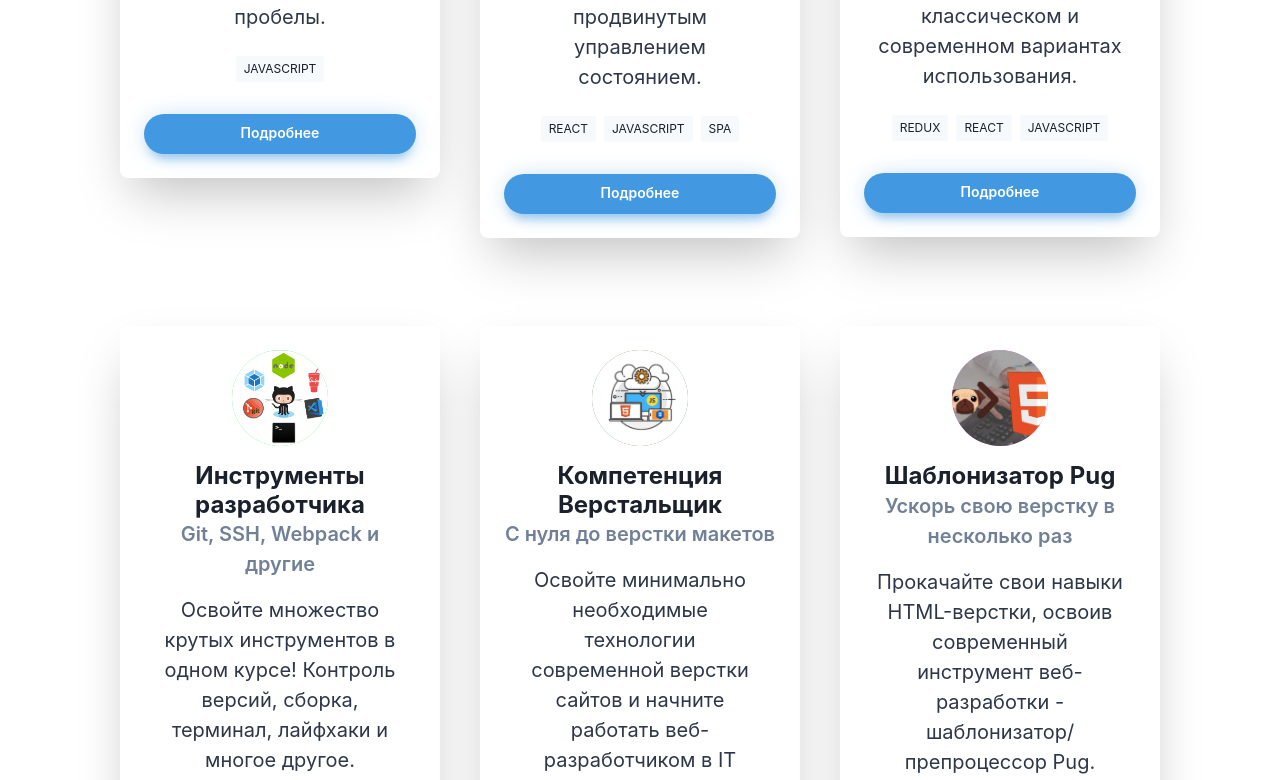
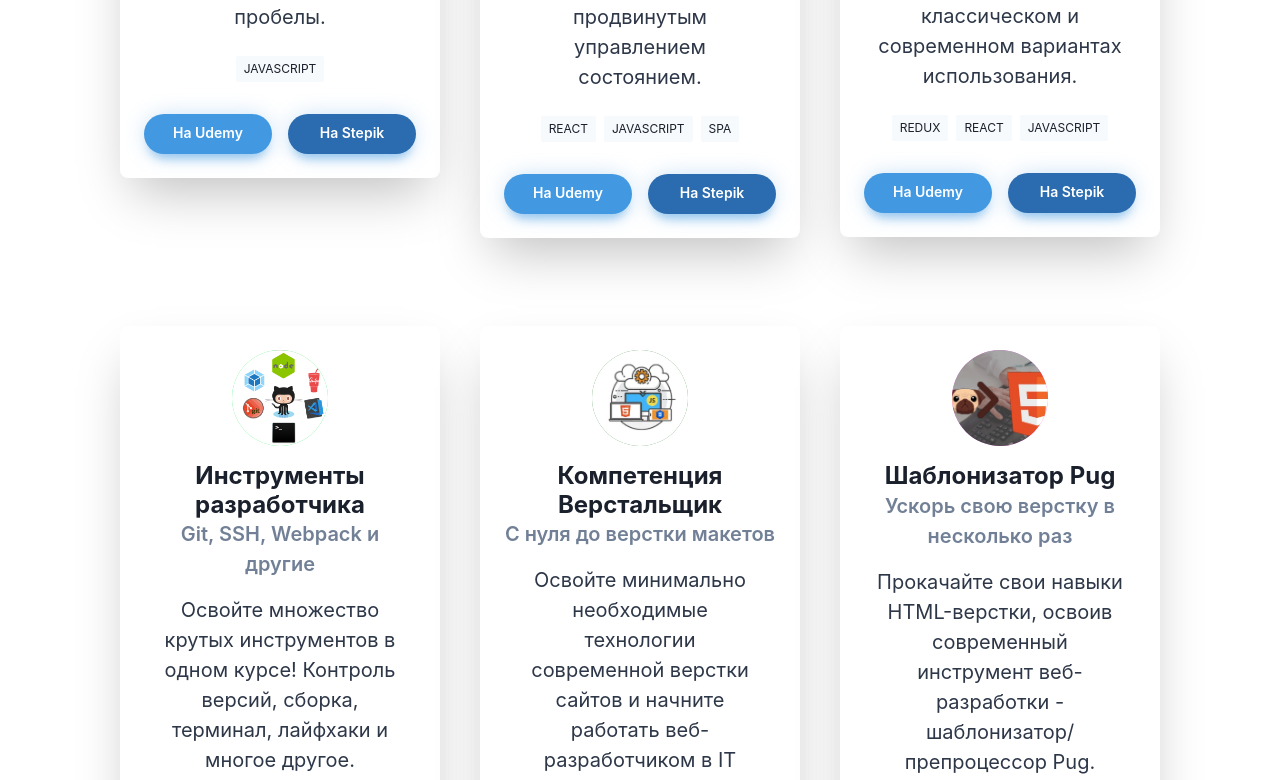
Before and after one commit to michey85/mishanep, a React (Create React App) app: page / in a window 1280 px wide. Shown: the part 1829-2609 px from the top of the page. Built offline with nearby package versions, Linux system fonts and the light colour scheme.

Commit message:
stepik links were added

```diff
--- a/src/components/Courses/Course.tsx
+++ b/src/components/Courses/Course.tsx
@@ -18,10 +18,11 @@ export interface CourseProps {
     tags: string[];
     link: string;
     poster: string;
+    stepik?: string;
 }
 
 const Course: React.FC<CourseProps> = (props) => {
-    const { title, subtitle, description, tags, link, poster } = props;
+    const { title, subtitle, description, tags, link, poster, stepik } = props;
 
     return (
         <Center py={6}>
@@ -85,8 +86,30 @@ const Course: React.FC<CourseProps> = (props) => {
                         _focus={{
                             bg: 'blue.500',
                         }}>
-                        Подробнее
+                        На Udemy
                     </Button>
+                    {stepik && (
+                        <Button
+                            flex={1}
+                            as="a"
+                            href={link}
+                            fontSize={'sm'}
+                            rounded={'full'}
+                            bg={'blue.600'}
+                            color={'white'}
+                            boxShadow={
+                                '0px 1px 25px -5px rgb(66 153 225 / 48%), 0 10px 10px -5px rgb(66 153 225 / 43%)'
+                            }
+                            _hover={{
+                                bg: 'blue.500',
+                            }}
+                            _focus={{
+                                bg: 'blue.500',
+                            }}
+                        >
+                          На Stepik
+                        </Button>
+                    )}
                 </Stack>
             </Box>
         </Center>
--- a/src/data/index.js
+++ b/src/data/index.js
@@ -15,6 +15,7 @@ export const courses = [
         description: "Современный JavaScript с основ до продвинутых техник. Для начинающих и желающих закрыть пробелы.",
         tags: ['JavaScript'],
         link: 'https://www.udemy.com/course/fundamental-javascript/?couponCode=710086F8A0DDAFE5005B',
+        stepik: 'https://stepik.org/z/114165',
         poster: JSImg,
     },
     {
@@ -24,6 +25,7 @@ export const courses = [
         description: 'React 17 от азов до создания полноценного SPA-приложения - с роутингом и продвинутым управлением состоянием.',
         tags: ['React', 'JavaScript', 'SPA'],
         link: 'https://www.udemy.com/course/react-from-scratch/?couponCode=61886060168B00B17B24',
+        stepik: 'https://stepik.org/z/114197',
         poster: ReactImg,
     },
     {
@@ -33,6 +35,7 @@ export const courses = [
         description: 'Освойте принципы работы Redux - на классическом и современном вариантах использования.',
         tags: ['Redux', 'React', 'JavaScript'],
         link: 'https://www.udemy.com/course/redux-react/?couponCode=D03F855686982B3EDAAC',
+        stepik: 'https://stepik.org/z/113714',
         poster: RRImg,
     },
     {
@@ -42,6 +45,7 @@ export const courses = [
         description: 'Освойте множество крутых инструментов в одном курсе! Контроль версий, сборка, терминал, лайфхаки и многое другое.',
         tags: ['NPM', 'Terminal', 'Git'],
         link: 'https://www.udemy.com/course/webtools/?couponCode=093F27C95BE3844DE266',
+        stepik: 'https://stepik.org/z/114174',
         poster: WebToolsImg,
     },
     {
```
